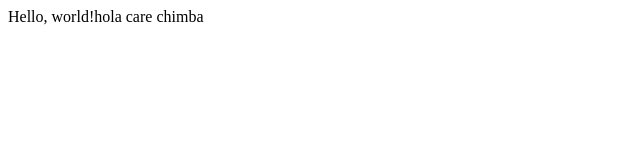
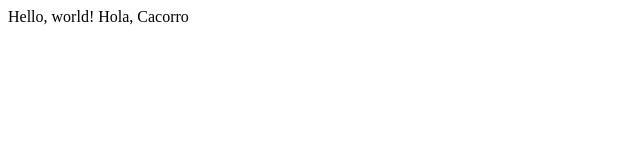
Before and after one commit to bustag2/project0, a plain HTML site: page index.html in a window 1280 px wide. Shown: the full height of the page, 0-640 px from the left. Drawn offline with Linux system fonts and the light colour scheme.

Commit message:
Update index.html

```diff
--- a/index.html
+++ b/index.html
@@ -4,6 +4,6 @@
         <title>My Webpage</title>
     </head>
     <body>
-        Hello, world!hola care chimba
+        Hello, world! Hola, Cacorro
     </body>
 </html>
```
